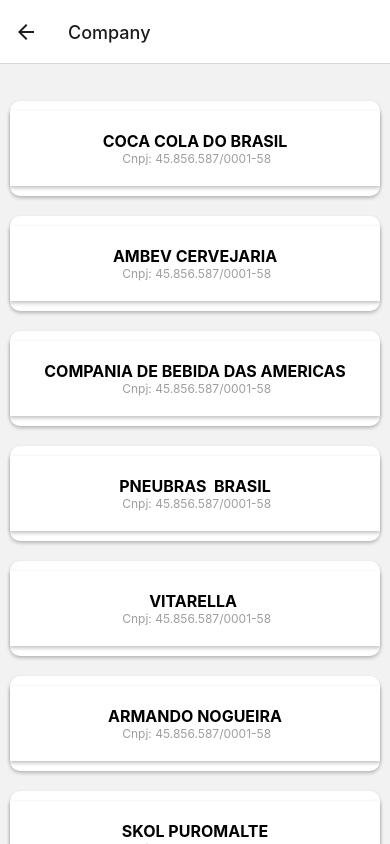
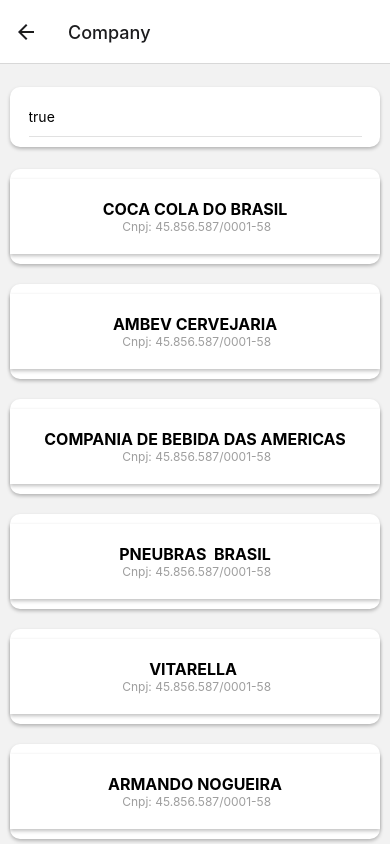
Before and after one commit to vitorhla/NewCompany, a React Native app in the folder NewCompany-Frontend/newcompany/: screen /Company in a window 390 px wide. Built offline with nearby package versions, Linux system fonts and the light colour scheme.

Commit message:
add Search bar

```diff
--- a/NewCompany-Frontend/newcompany/src/components/SearchInput.tsx
+++ b/NewCompany-Frontend/newcompany/src/components/SearchInput.tsx
@@ -1,11 +1,28 @@
 import React from "react";
 import {View, TextInput} from "react-native";
+import { theme } from "../styles";
 
-const SearchInput: React.FC =  () =>{
+interface SearchProps{
+    placeholder: string;
+    search: string;
+    setSearch: Function;
+}
+
+
+
+const SearchInput: React.FC<SearchProps> =  ({
+    search,
+    setSearch,
+    placeholder,
+}) =>{
     return(
 
-<View>
-        <TextInput/>
+<View style ={theme.inputContainer}>
+        <TextInput style={theme.searchInput}
+        placeholder={placeholder}
+         value = {search}
+         onChangeText= {text =>setSearch(text)}
+        />
 
 </View>
 
--- a/NewCompany-Frontend/newcompany/src/pages/Company.tsx
+++ b/NewCompany-Frontend/newcompany/src/pages/Company.tsx
@@ -1,4 +1,4 @@
-import React from "react"
+import React,{useState}from "react";
 import { ScrollView } from "react-native";
 import {theme} from "../styles";
 import {CompanyCard, SearchInput} from '../components'
@@ -55,12 +55,25 @@
 
 
 const Company: React.FC =()=>{
+    const [search,setSearch] = useState("");
+
+const data =
+    search.length > 0
+        ?   companys.filter(company =>
+                company.name.toLowerCase().includes(search.toLowerCase())
+            )
+        :companys;
+
 
     return(
         <ScrollView contentContainerStyle = {theme.scrollContainer}>
 
-            <SearchInput/>
-            {companys.map(companys => (
+            <SearchInput
+             placeholder = "Nome da Empresa"
+             search
+             setSearch={setSearch}/>
+
+            {data.map(companys => (
                   <CompanyCard { ... companys} />
 
 
--- a/NewCompany-Frontend/newcompany/src/styles/index.ts
+++ b/NewCompany-Frontend/newcompany/src/styles/index.ts
@@ -4,12 +4,15 @@
     white:"#FFFFFF",
     lightGray:"#F2F2F2",
     mediumGray:"#9E9E9E",
+    borderGray: "#E1E1E1",
     darkGray:"#263238",
     black:"#000000",
     primary:"#407BEE",
     secondary:"#33569B",
     bluePill:"#407BFF61",
     red:"#DF5753",
+
+
 };
 
 const text = StyleSheet.create ({
@@ -154,9 +157,39 @@
         alignItems:"center",
         justifyContent:"space-around",
         marginVertical:10,
+    },
+
+    inputContainer:{
+        width:"100%",
+        height:60,
+        backgroundColor: colors.white,
+        borderRadius:10,
+        shadowColor: colors.black,
+        shadowOffset:{
+            width:0,
+            height:2,
+        },
+        shadowOpacity: 0.25,
+        shadowRadius: 3.84,
+        alignItems:"center",
+        justifyContent:"space-around",
+        marginVertical:12.5,
+        paddingVertical: 10,
 
 
+    },
+    searchInput:{
+ width:"90%",
+ height:40,
+ borderBottomWidth:0.5,
+ borderBottomColor:colors.borderGray,
+
     }
+
+
+
+
+
 
 });
 
```
